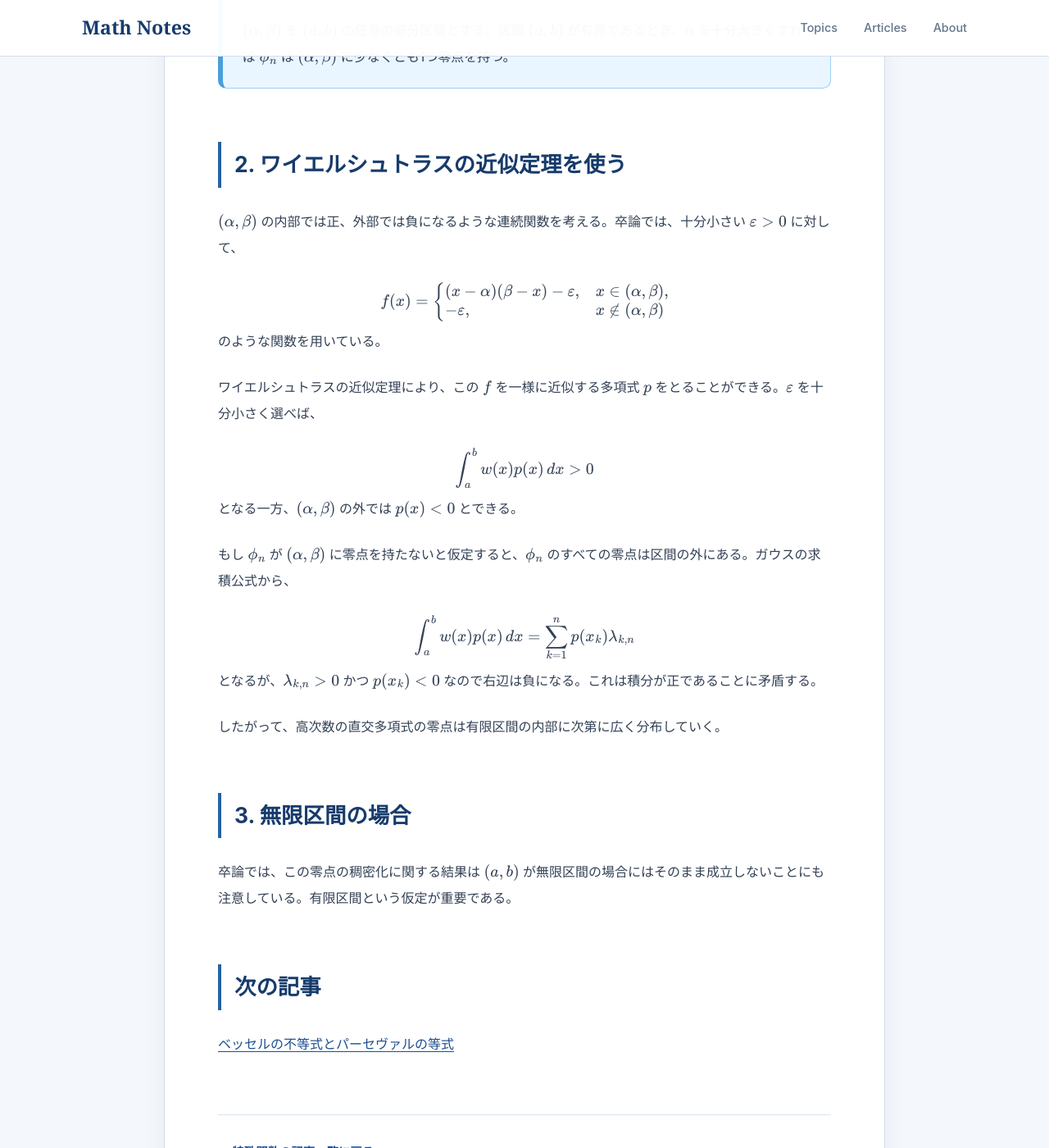
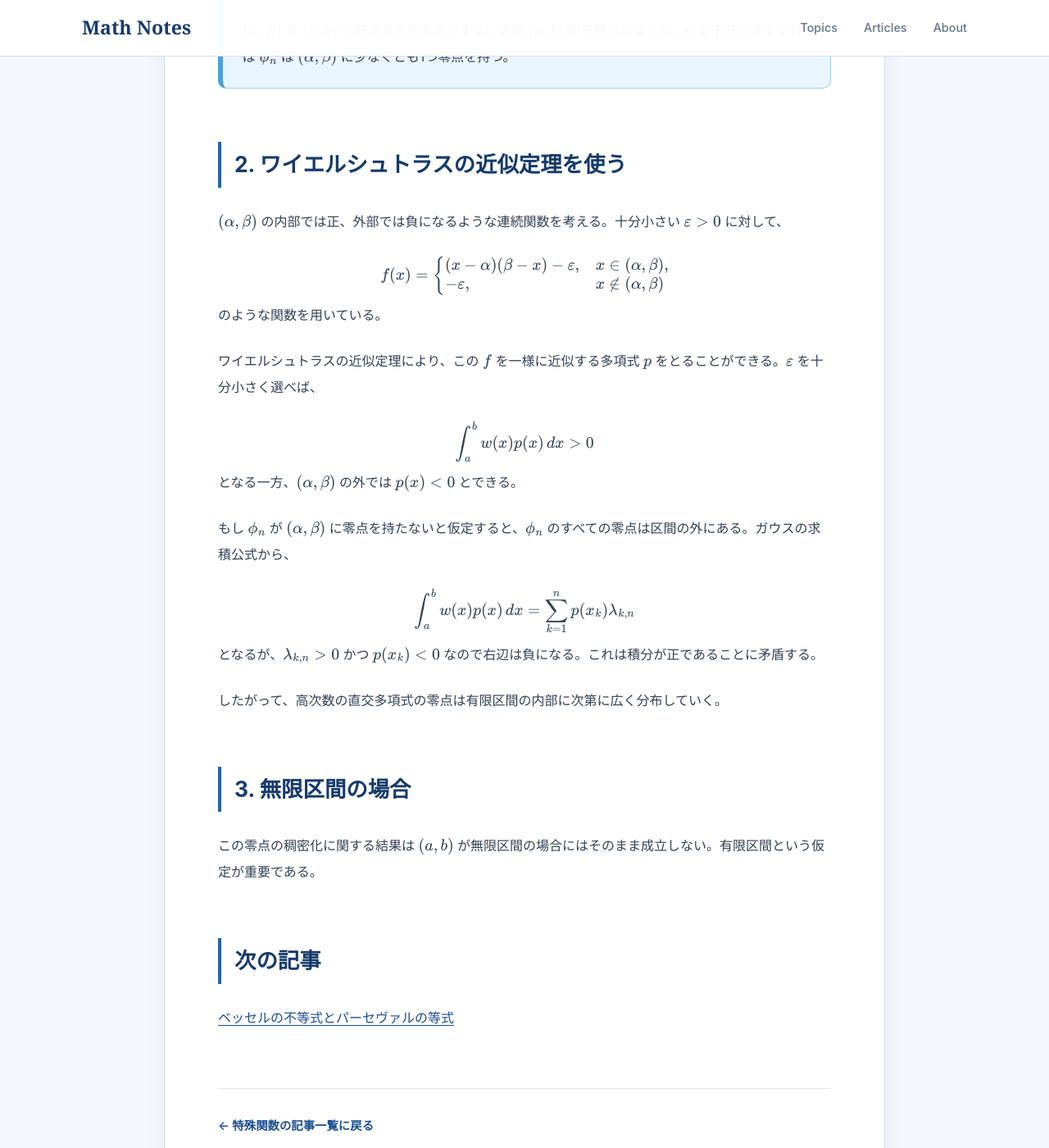
Before and after one commit to koukano/koukano.github.io, a Jekyll site: the page built from articles/zeros-distribution-orthogonal-polynomials.md, in a window 1280 px wide and 1400 px high, scrolled down 1560 px. Shown: the whole window at 82% size. Built offline with Jekyll 4.4.1, drawn with Linux system fonts in a browser that asks for light colours; some of the changed text lies outside the part shown.

Commit message:
Remove thesis references from article text

```diff
--- a/articles/zeros-distribution-orthogonal-polynomials.md
+++ b/articles/zeros-distribution-orthogonal-polynomials.md
@@ -5,7 +5,7 @@ category: "special-functions"
 category_label: "特殊関数"
 ---
 
-直交多項式の零点には、隣り合う次数だけでなく、離れた次数の間にも規則性がある。卒業論文第8章では、ガウスの求積公式を利用して零点の分布をさらに詳しく調べている。
+直交多項式の零点には、隣り合う次数だけでなく、離れた次数の間にも規則性がある。本記事では、ガウスの求積公式を利用して零点の分布をさらに詳しく調べる。
 
 <div class="math-box theorem-box">
 
@@ -75,7 +75,7 @@ $(\alpha,\beta)$ を $(a,b)$ の任意の部分区間とする。区間 $(a,b)$
 
 ## 2. ワイエルシュトラスの近似定理を使う
 
-$(\alpha,\beta)$ の内部では正、外部では負になるような連続関数を考える。卒論では、十分小さい $\varepsilon>0$ に対して、
+$(\alpha,\beta)$ の内部では正、外部では負になるような連続関数を考える。十分小さい $\varepsilon>0$ に対して、
 
 $$
 f(x)
@@ -117,7 +117,7 @@ $$
 
 ## 3. 無限区間の場合
 
-卒論では、この零点の稠密化に関する結果は $(a,b)$ が無限区間の場合にはそのまま成立しないことにも注意している。有限区間という仮定が重要である。
+この零点の稠密化に関する結果は $(a,b)$ が無限区間の場合にはそのまま成立しない。有限区間という仮定が重要である。
 
 ## 次の記事
 
```
